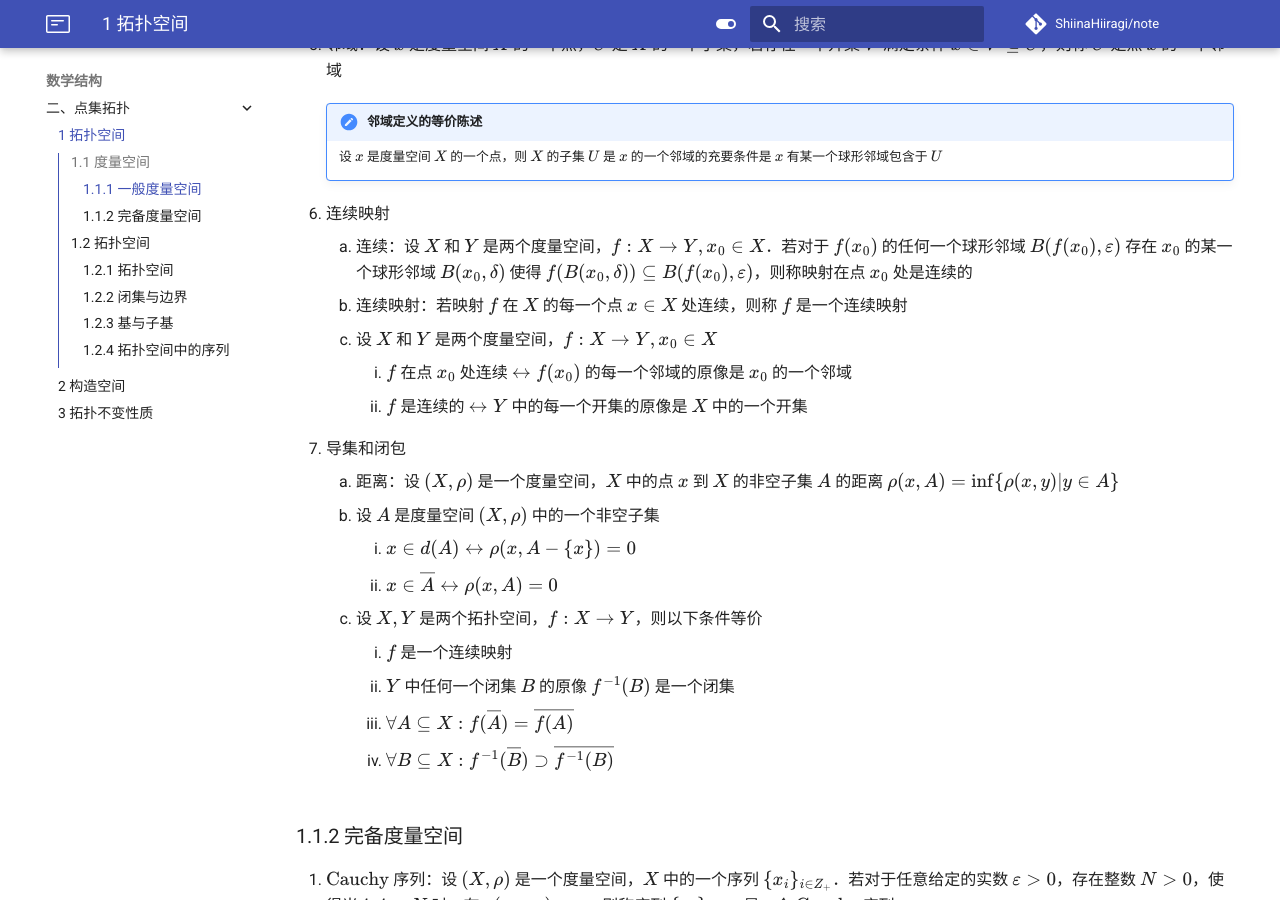
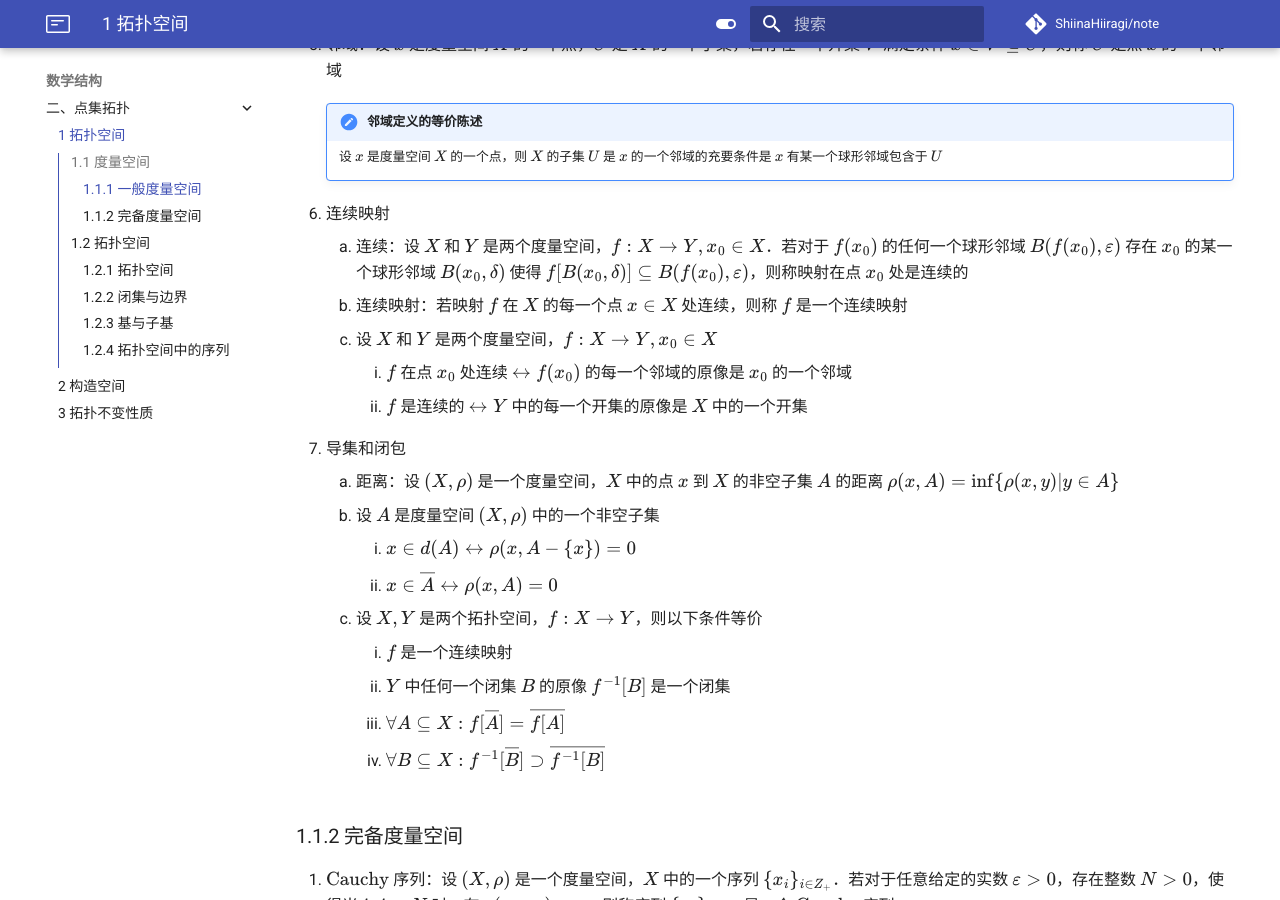
Before and after one commit to ShiinaHiiragi/note, an MkDocs documentation site: the page built from docs/math/top/space.md, in a window 1280 px wide and 900 px high, scrolled down 1192 px. Built offline with MkDocs 1.6.1 and Material for MkDocs 9.7.7, drawn with Linux system fonts in a browser that asks for light colours; comment, search, counter and statistics services are not loaded; some of the changed text lies outside the part shown.

Commit message:
change script

```diff
--- a/docs/math/top/space.md
+++ b/docs/math/top/space.md
@@ -29,7 +29,7 @@
         设 $x$ 是度量空间 $X$ 的一个点，则 $X$ 的子集 $U$ 是 $x$ 的一个邻域的充要条件是 $x$ 有某一个球形邻域包含于 $U$
 
 6. 连续映射
-    1. 连续：设 $X$ 和 $Y$ 是两个度量空间，$f: X\to Y, x_0\in X$．若对于 $f(x_0)$ 的任何一个球形邻域 $B(f(x_0), \varepsilon)$ 存在 $x_0$ 的某一个球形邻域 $B(x_0, \delta)$ 使得 $f(B(x_0, \delta))\subseteq B(f(x_0), \varepsilon)$，则称映射在点 $x_0$ 处是连续的
+    1. 连续：设 $X$ 和 $Y$ 是两个度量空间，$f: X\to Y, x_0\in X$．若对于 $f(x_0)$ 的任何一个球形邻域 $B(f(x_0), \varepsilon)$ 存在 $x_0$ 的某一个球形邻域 $B(x_0, \delta)$ 使得 $f[B(x_0, \delta)]\subseteq B(f(x_0), \varepsilon)$，则称映射在点 $x_0$ 处是连续的
     2. 连续映射：若映射 $f$ 在 $X$ 的每一个点 $x\in X$ 处连续，则称 $f$ 是一个连续映射
     3. 设 $X$ 和 $Y$ 是两个度量空间，$f: X\to Y, x_0\in X$
         1. $f$ 在点 $x_0$ 处连续 $\leftrightarrow f(x_0)$ 的每一个邻域的原像是 $x_0$ 的一个邻域
@@ -41,9 +41,9 @@
         2. $x\in \overline A \leftrightarrow \rho(x, A) = 0$
     3. 设 $X, Y$ 是两个拓扑空间，$f: X\to Y$，则以下条件等价
         1. $f$ 是一个连续映射
-        2. $Y$ 中任何一个闭集 $B$ 的原像 $f^{-1}(B)$ 是一个闭集
-        3. $\forall A\subseteq X: f(\overline A)=\overline{f(A)}$
-        4. $\forall B\subseteq X: f^{-1}(\overline B)\supset \overline{f^{-1}(B)}$
+        2. $Y$ 中任何一个闭集 $B$ 的原像 $f^{-1}[B]$ 是一个闭集
+        3. $\forall A\subseteq X: f[\overline A]=\overline{f[A]}$
+        4. $\forall B\subseteq X: f^{-1}[\overline B]\supset \overline{f^{-1}[B]}$
 
 ### 1.1.2 完备度量空间
 1. $\text{Cauchy}$ 序列：设 $(X, \rho)$ 是一个度量空间，$X$ 中的一个序列 $\{x_i\}_{i\in Z_+}$．若对于任意给定的实数 $\varepsilon >0$，存在整数 $N>0$，使得当 $i, j>N$ 时，有 $\rho(x_i, x_j)<\varepsilon$，则称序列 $\{x_i\}_{i\in Z_+}$ 是一个 $\text{Cauchy}$ 序列
@@ -92,13 +92,13 @@
     4. 邻域定义拓扑空间：设 $X$ 是一个集合，且 $\forall x\in X$ 指定了 $X$ 的一个子集族 $\mathscr U_x$，且它们满足上述定理的四条性质，则 $X$ 有唯一一个拓扑 $\mathscr T$ 使得对于每一点 $x\in X$，子集族 $\mathscr U_x$ 恰是点 $x$ 在拓扑空间 $(X, \mathscr T)$ 中的邻域系
 
 5. 连续映射
-    1. 设 $X, Y$ 是两个拓扑空间，$f: X\to Y$．若 $Y$ 中的每一个开集 $U$ 的原像 $f^{-1}(U)$ 是 $X$ 中的一个开集，则称 $f$ 是从 $X$ 到 $Y$ 的一个连续映射，或称映射 $f$ 连续
+    1. 设 $X, Y$ 是两个拓扑空间，$f: X\to Y$．若 $Y$ 中的每一个开集 $U$ 的原像 $f^{-1}[U]$ 是 $X$ 中的一个开集，则称 $f$ 是从 $X$ 到 $Y$ 的一个连续映射，或称映射 $f$ 连续
     2. 设 $X, Y, Z$ 都是拓扑空间
         1. 恒同映射 $i_X: X\to X$ 是一个连续映射
         2. 若 $f: X\to Y$ 和 $g: Y\to Z$ 都是连续映射，则 $g\circ f: X\to Z$ 也是连续映射
 
     !!! note "邻域定义连续性"
-        设 $X, Y$ 是两个拓扑空间，$f: X\to Y, x\in X$．若 $f(x)\in Y$ 的每一个邻域的原像 $f^{-1}(U)$ 是 $x\in X$ 的一个邻域，则称邻域 $f$ 是一个在点 $x$ 处连续的映射
+        设 $X, Y$ 是两个拓扑空间，$f: X\to Y, x\in X$．若 $f(x)\in Y$ 的每一个邻域的原像 $f^{-1}[U]$ 是 $x\in X$ 的一个邻域，则称邻域 $f$ 是一个在点 $x$ 处连续的映射
 
         1. 设 $X, Y, Z$ 都是拓扑空间
             1. 恒同映射 $i_X: X\to X$ 是一个连续映射
@@ -181,14 +181,14 @@
     1. 设 $X$ 是一个集合，$\mathscr S\subseteq \mathscr T(X)$，若 $X=\bigcup_{S\in \mathscr S}S$，则 $X$ 有唯一一个拓扑 $\mathscr T$ 以 $\mathscr S$ 为子基，且若令 $\mathscr B=\{S_1\cap S_2\cap \cdots \cap S_n|S_i\in \mathscr S, i=1,2,\cdots,n;n\in Z_+\}$，则 $\mathscr T=\left\{\bigcup_{B\in \mathscr B_1}B|\mathscr B_1\subseteq \mathscr B\right\}$
     2. 设 $X, Y$ 是两个拓扑空间，$f: X\to Y$，则以下条件等价
         1. $f$ 连续
-        2. 拓扑空间 $Y$ 有一个基 $\mathscr B$，使得对于任何一个 $B\in \mathscr B$，原像 $f^{-1}(B)$ 是 $X$ 中的一个开集
-        3. $Y$ 有一个子基 $\mathscr S$，使得对于任何一个 $S\in \mathscr S$，原像 $f^{-1}(S)$ 是 $X$ 中的一个开集
+        2. 拓扑空间 $Y$ 有一个基 $\mathscr B$，使得对于任何一个 $B\in \mathscr B$，原像 $f^{-1}[B]$ 是 $X$ 中的一个开集
+        3. $Y$ 有一个子基 $\mathscr S$，使得对于任何一个 $S\in \mathscr S$，原像 $f^{-1}[S]$ 是 $X$ 中的一个开集
 3. 邻域基：设 $X$ 是一个拓扑空间，$x\in X$．记 $\mathscr U_x$ 为 $x$ 的邻域系，若 $\mathscr U_x$ 的子族 $\mathscr V_x$ 满足对于任何 $U\in \mathscr U_x$，存在 $V\in \mathscr V_x$ 使得 $V\subseteq U$，则称 $\mathscr V_x$ 是点 $x$ 的邻域系的一个子集，或简称为点 $x$ 的一个邻域基
     1. 若 $\mathscr U_x$ 的子族 $\mathscr W_x$ 有 $\mathscr W_x$ 的每一个非空有限子族之交的全体构成的集族 $\{W_1 \cap W_2 \cap \cdots \cap W_n|W_i\in \mathscr W_x, i=1, 2, \cdots, n; n\in Z_+\}$ 是 $\mathscr U_x$ 的一个邻域基，则称 $\mathscr W_x$ 是点 $x$ 的邻域系的一个子基，或称为点 $x$ 的一个邻域子基
     2. 设 $X, Y$ 是两个拓扑空间，$f: X\to Y, x\in X$，则以下条件等价
         1. $f$ 在点 $x$ 处连续
-        2. $f(x)$ 有一个邻域基 $\mathscr V_{f(x)}$ 使得对于任何 $V\in \mathscr V_{f(x)}$，原像 $f^{-1}(V)$ 是 $x$ 的一个邻域
-        3. $f(x)$ 有一个邻域子基 $\mathscr W_{f(x)}$ 使得对于任何 $W\in \mathscr W_{f(x)}$，原像 $f^{-1}(W)$ 是 $x$ 的一个邻域
+        2. $f(x)$ 有一个邻域基 $\mathscr V_{f(x)}$ 使得对于任何 $V\in \mathscr V_{f(x)}$，原像 $f^{-1}[V]$ 是 $x$ 的一个邻域
+        3. $f(x)$ 有一个邻域子基 $\mathscr W_{f(x)}$ 使得对于任何 $W\in \mathscr W_{f(x)}$，原像 $f^{-1}[W]$ 是 $x$ 的一个邻域
     3. 设 $X$ 是一个拓扑空间，$x\in X$
         1. 若 $\mathscr B$ 是 $X$ 的一个基，则 $\mathscr B_x=\{B\in \mathscr B|x\in B\}$ 是点 $x$ 的一个邻域基
         2. 若 $\mathscr S$ 是 $X$ 的一个子基，则 $\mathscr S_x=\{S\in \mathscr S|x\in S\}$ 是点 $x$ 的一个邻域子基
```
Also changed, not shown: other parts of docs/math/top/space.md (+1 -1 lines), docs/index.md (+2 -2 lines), docs/logic/proof/prop.md (+13 -5 lines), docs/math/top/construct.md (+8 -8 lines), docs/math/top/prop.md (+6 -6 lines).
